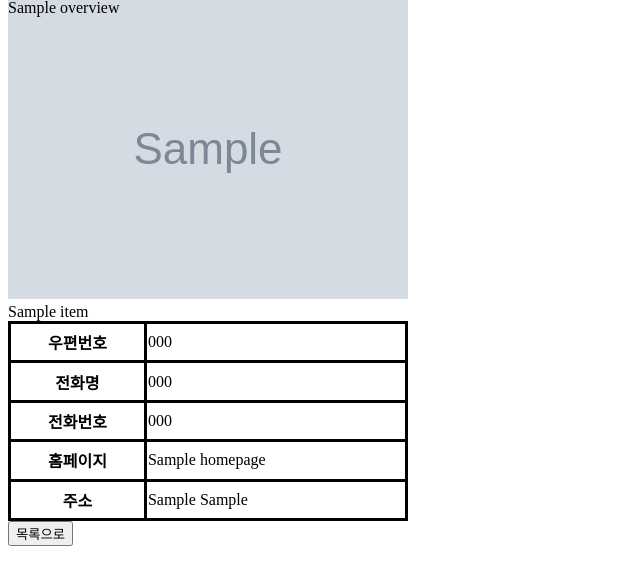
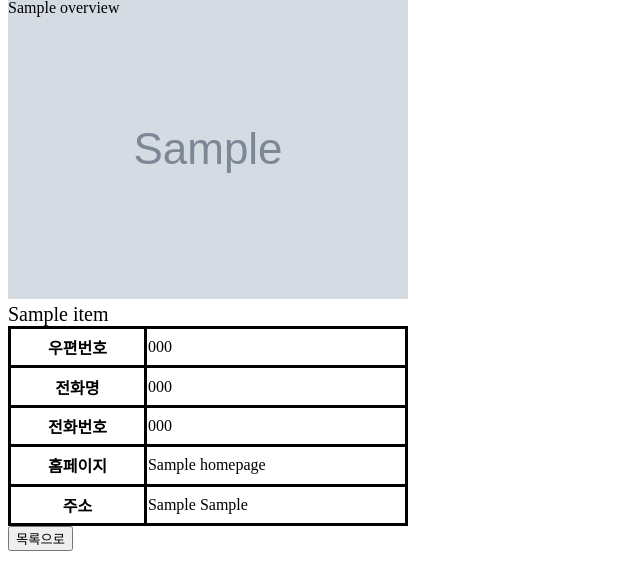
Before and after one commit to 2023-OSS-Team20/Tourist_attraction_Web, a Django app: template tourweb/tourapp/templates/tourapp/detail.html in a window 1280 px wide. Shown: the part 59-625 px from the top of the page, without its empty margins (0-640 px from the left). Run offline with Django 4.2, Linux system fonts and the light colour scheme; the template is opened without the code that fills it: most values are stand-ins (such as "Sample title", 1, 10 or a date in 2020); grey boxes marked "Sample" are stand-in pictures.

Commit message:
Update detail.html

```diff
--- a/tourweb/tourapp/templates/tourapp/detail.html
+++ b/tourweb/tourapp/templates/tourapp/detail.html
@@ -31,7 +31,7 @@
     {% else %}
     <img src="{% static '/image/noimg.jpg' %}" />
     {% endif %}
-    <div>{{i.title}}</div>
+    <div class="titlewrap">{{i.title}}</div>
     <div class="infowrap">
       <table class="infotable">
         <tbody>
```
